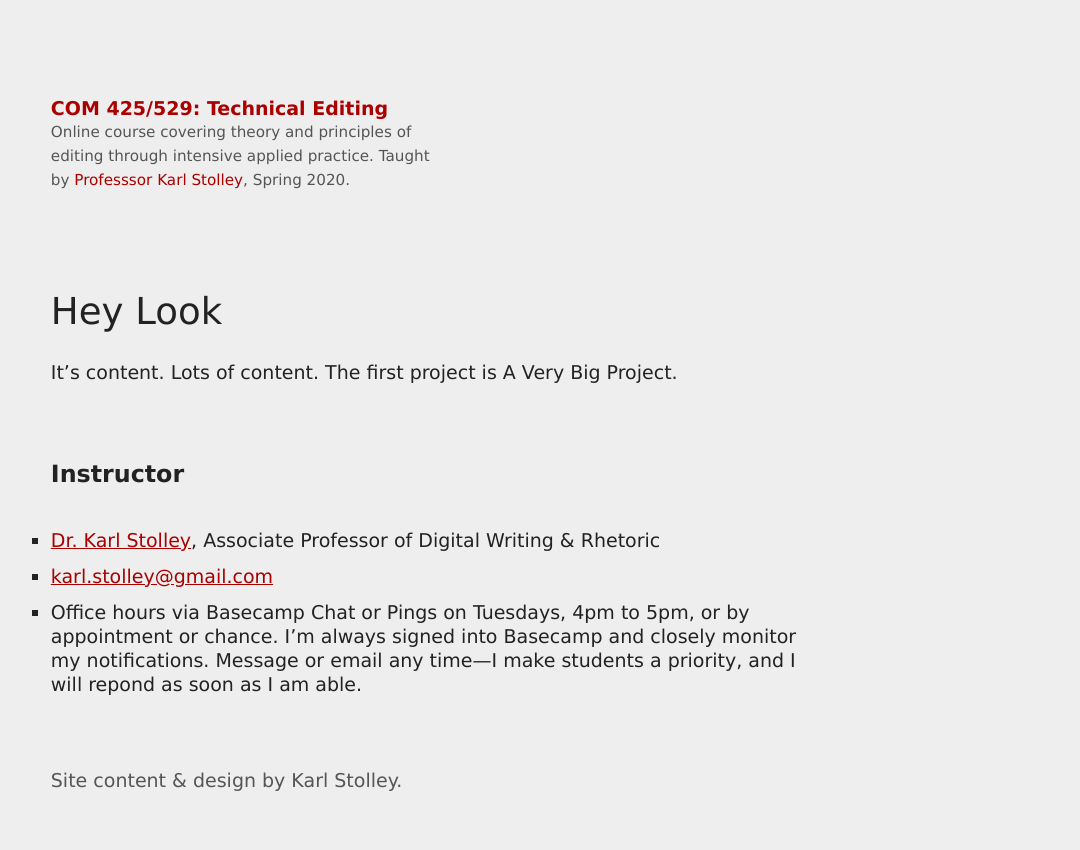
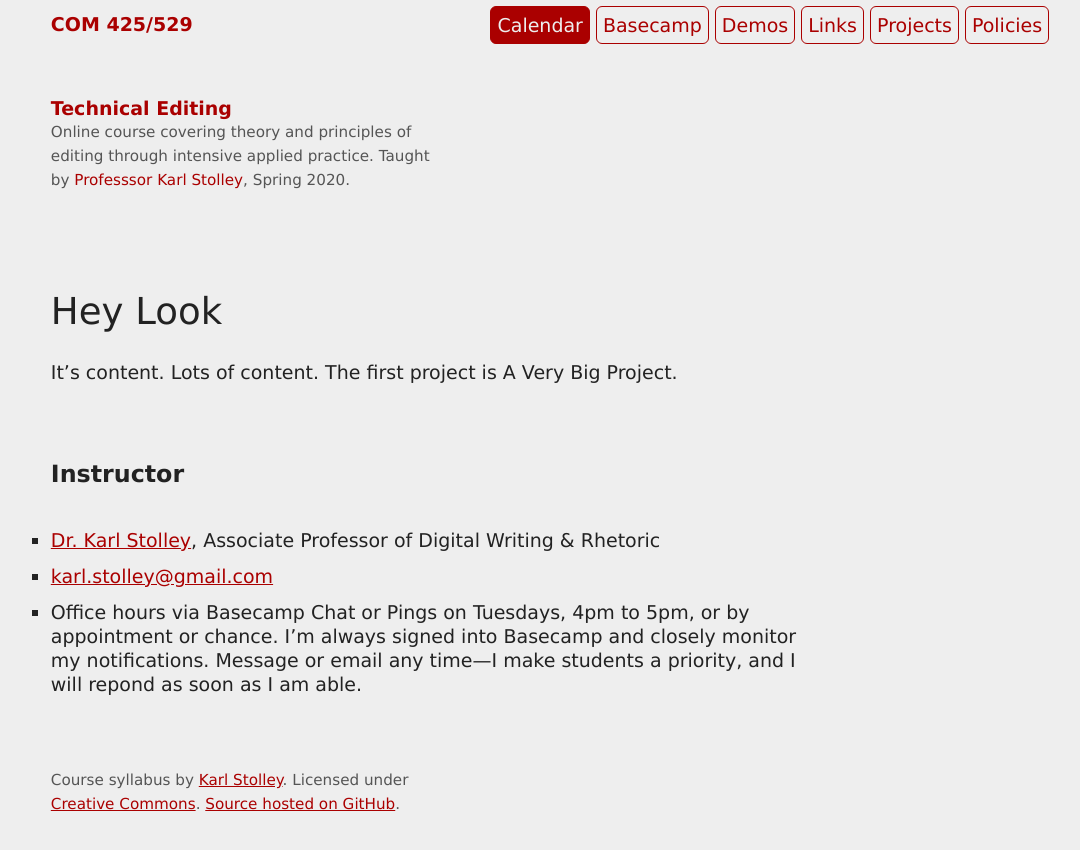
Before and after one commit to karlstolley/jekyll-theme-course, a Jekyll site: the page built from index.md, in a window 1280 px wide. Shown: the top 850 px of the page, without its empty margins (90-1170 px from the left). Built offline with Jekyll 4.4.1, drawn with Linux system fonts in a browser that asks for light colours; some web fonts are replaced.

Commit message:
Align header/footer and build from data

```diff
--- a/_config.yml
+++ b/_config.yml
@@ -8,12 +8,16 @@ course:
   tagline: >
     Online course covering theory and principles of editing through intensive applied practice.
   term: Spring 2020
+  license:
+    name: Creative Commons
+    url: https://creativecommons.org/licenses/by/4.0/
   instructor:
     name: Karl Stolley
     full_title: Associate Professor of Digital Writing & Rhetoric
     honorific: Dr.
     title: Professsor
     url: https://stolley.co/
+    github: https://github.com/karlstolley/
     email: karl.stolley@gmail.com
     office_hours: >
       Office hours via Basecamp Chat or Pings on Tuesdays, 4pm to 5pm, or by appointment or chance.
--- a/_layouts/default.html
+++ b/_layouts/default.html
@@ -16,14 +16,25 @@
 </head>
 <body>
 <header id="header">
-  <h1>
-    <a rel="home" href="{{ site.url }}{{ site.baseurl }}">{{ course.number }}: {{ course.title}}</a>
-  </h1>
+  <a rel="home" href="{{ site.url }}{{ site.baseurl }}">
+    <small>{{ course.number }}</small>
+    <h1>{{ course.title}}</h1>
+  </a>
   <p class="tagline">
     {% if course.tagline %}{{ course.tagline }}{% endif %}
     Taught by <a href="#instructor">{{ instructor.title }} {{ instructor.name }}</a>,
     {{ course.term }}.
   </p>
+  <nav id="navigation">
+    <ul class="nav">
+      <li id="nav-cal"><a href="{{ site.baseurl }}#this-week">Calendar</a></li>
+      <li id="nav-bcp"><a href="https://3.basecamp.com/3058761/projects/8576268">Basecamp</a></li>
+      <li id="nav-dem"><a href="https://github.com/itmd-362-2019">Demos</a></li>
+      <li id="nav-lnk"><a href="{{ site.baseurl }}#links">Links</a></li>
+      <li id="nav-pro"><a href="{{ site.baseurl }}projects/#current">Projects</a></li>
+      <li id="nav-pol"><a href="{{ site.baseurl }}policies/">Policies</a></li>
+    </ul>
+  </nav>
 </header>
 <main id="content">
 
@@ -38,7 +49,7 @@
   <ul>
     <li>
       <a href="{{ instructor.url }}">{{ instructor.honorific }} {{ instructor.name }}</a>,
-      {{ site.course.instructor.full_title }}
+      {{ site.course.instructor.full_title | escape }}
     </li>
     <li><a href="mailto:{{ instructor.email }}">{{ instructor.email }}</a></li>
     <li id="office-hours">
@@ -48,7 +59,12 @@
 </aside>
 
 <footer id="footer">
-  <small>Site content &amp; design by Karl Stolley.</small>
+  <p class="fineprint">
+  Course syllabus by <a href="{{ instructor.url }}">{{ instructor.name }}</a>.
+  Licensed under
+  <a href="{{ course.license.url }}" rel="license">{{ course.license.name }}</a>.
+  <a id="github" href="{{ instructor.github }}{{ site.uid }}">Source hosted on GitHub</a>.
+</p>
 </footer>
 </body>
 </html>
```
